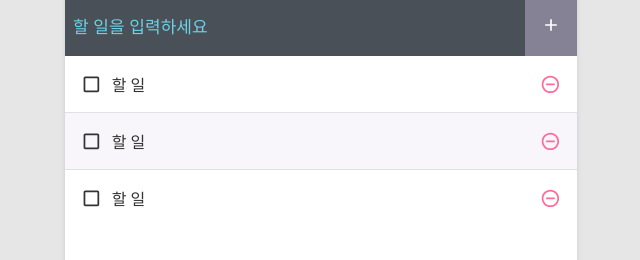
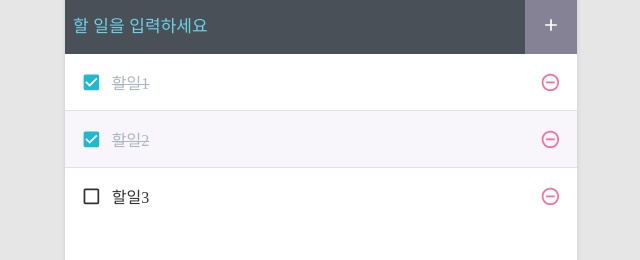
Before and after one commit to ss133600/PJ-todolist, a React (Create React App) app: page / in a window 1280 px wide. Shown: the part 161-421 px from the top of the page, without its empty margins (319-959 px from the left). Built offline with nearby package versions, Linux system fonts and the light colour scheme.

Commit message:
useState, map 함수 이용해서 기능 구현 준비하기

```diff
--- a/src/App.js
+++ b/src/App.js
@@ -2,13 +2,33 @@
 import TodoTemplate from "components/TodoTemplate";
 import TodoInsert from "components/TodoInsert";
 import TodoList from "components/TodoList";
+import { useState } from "react";
 
 function App() {
+  // => useState 사용하여 가짜데이터 => 목(Mock)데이터 만들기
+  const [todos, setTodos] = useState([
+    {
+      id: 1,
+      text: "할일1",
+      checked: true,
+    },
+    {
+      id: 2,
+      text: "할일2",
+      checked: true,
+    },
+    {
+      id: 3,
+      text: "할일3",
+      checked: false,
+    },
+  ]);
+
   return (
     <div className="App">
       <TodoTemplate>
         <TodoInsert />
-        <TodoList />
+        <TodoList todos={todos} />
       </TodoTemplate>
     </div>
   );
--- a/src/components/TodoInsert.js
+++ b/src/components/TodoInsert.js
@@ -25,6 +25,9 @@
     border: none;
     color: #fff;
     padding: 1rem;
+    align-items: center;
+    justify-content: center;
+    line-height: 20px;
     font-size: 20px;
     transition: all 0.2s;
     &:hover {
--- a/src/components/TodoList.js
+++ b/src/components/TodoList.js
@@ -1,3 +1,4 @@
+import React from "react";
 import styled from "styled-components";
 import TodoListItem from "./TodoListItem";
 
@@ -7,12 +8,13 @@
   overflow: auto;
 `;
 
-const TodoList = () => {
+const TodoList = ({ todos }) => {
   return (
     <TodoListWrapper>
-      <TodoListItem />
-      <TodoListItem />
-      <TodoListItem />
+      {/* =>map을 사용하여 key props 전달해야 함 */}
+      {todos.map((todo) => (
+        <TodoListItem todo={todo} key={todo.id} />
+      ))}
     </TodoListWrapper>
   );
 };
--- a/src/components/TodoListItem.js
+++ b/src/components/TodoListItem.js
@@ -4,6 +4,7 @@
   MdRemoveCircleOutline,
 } from "react-icons/md";
 import styled from "styled-components";
+import cn from "classnames";
 
 const TodoItemWrapper = styled.div`
   display: flex;
@@ -52,19 +53,19 @@
   }
 `;
 
-const TodoListItem = () => {
+const TodoListItem = ({ todo }) => {
+  const { id, text, checked } = todo;
   return (
-    <>
     <TodoItemWrapper>
-        <CheckBox>
-          <MdCheckBoxOutlineBlank />
-          <div className="text">할 일</div>
+      <CheckBox className={cn("checkbox", { checked })}>
+        {/* => 조건문 삼항연산자 이용 */}
+        {checked ? <MdCheckBox /> : <MdCheckBoxOutlineBlank />}
+        <div className="text">{text}</div>
       </CheckBox>
       <Remove>
         <MdRemoveCircleOutline />
       </Remove>
     </TodoItemWrapper>
-    </>
   );
 };
 export default TodoListItem;
```
Lines whose indentation alone changed are shown as unchanged.
